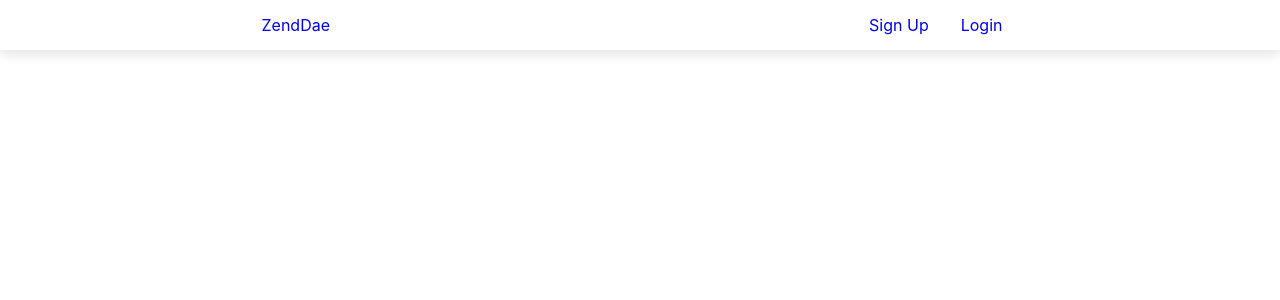
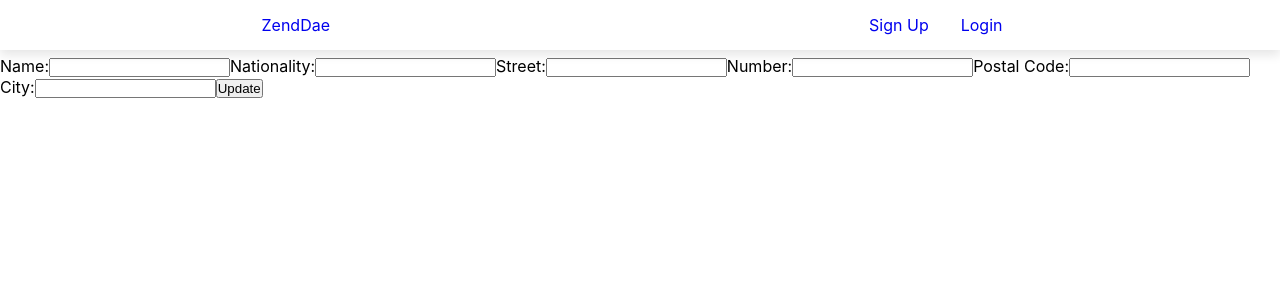
Before and after one commit to church-project-one/unsere-raum-client, a React (Create React App) app: page /edit-profile/1 in a window 1280 px wide. Shown: the top 300 px of the page. Built offline with nearby package versions, Linux system fonts and the light colour scheme; no server answers.

Commit message:
added functionality to manage account

```diff
--- a/src/App.css
+++ b/src/App.css
@@ -345,6 +345,15 @@ table tbody tr td {
   width: 150px;
 }
 
+/* Styling for edit profile user */
+
+#form-edit-profile {
+  margin-top: 3.5em;
+}
+
+
+/* Styling for acctivity and add partner */
+
 #update-activity-form {
   margin-top: 5em;
 }
--- a/src/App.js
+++ b/src/App.js
@@ -10,6 +10,7 @@ import MyHomePage from './pages/MyHomePage';
 import ProfilePage from './pages/ProfilePage';
 import HomePage from './pages/HomePage';
 import MyLivingRoom from './pages/MyLivingRoom';
+import EditProfileCard from './components/EditProfileCard';
 
 function App() {
   return (
@@ -25,6 +26,7 @@ function App() {
         <Route path="/activities/:activityId" element={<EditActivityCard />} />
         <Route path="/myhome" element={<MyHomePage/>}/>
         <Route path="/profile/:profileId" element={<ProfilePage/>}/>
+        <Route path="/edit-profile/:profileId" element={<EditProfileCard/>} />
         <Route path="/living-room" element={<MyLivingRoom />} />
       </Routes>
 
--- a/src/components/EditActivityCard.js
+++ b/src/components/EditActivityCard.js
@@ -16,7 +16,6 @@ function EditActivityCard() {
   const fetchOneActivity = () => {
     axios.get(`${API_URL}/api/activities/${activityId}`, {headers: {Authorization: `Bearer ${storedToken}`}})
       .then((response) => {
-        console.log(response.data)
         setDate(response.data)
         setActivity(response.data.activity);
       })
--- /dev/null
+++ b/src/components/EditProfileCard.js
@@ -0,0 +1,112 @@
+import axios from "axios";
+import { useEffect, useState } from "react";
+import { useNavigate, useParams } from "react-router-dom";
+
+function EditProfileCard() {
+  const API_URL = "http://localhost:5005";
+  const storedToken = localStorage.getItem("authToken");
+  const {profileId} = useParams();
+  const [name, setName] = useState("");
+  const [nationality, setNationality] = useState("");
+  const [street, setStreet] = useState("");
+  const [number, setNumber] = useState("");
+  const [postalCode, setPostalCode] = useState("");
+  const [city, setCity] = useState("");
+
+  const navigate = useNavigate();
+
+  useEffect(() => {
+    const fetchProfileData = () => {
+      axios.get(`${API_URL}/api/users/${profileId}`, {headers: {Authorization: `Bearer ${storedToken}`}})
+        .then(response => {
+          setName(response.data.name);
+          setNationality(response.data.nationality);
+          setStreet(response.data.street);
+          setNumber(response.data.number);
+          setPostalCode(response.data.postalCode);
+          setCity(response.data.city);
+        })
+        .catch(e => console.log("error to fetch the profile data", e));
+    };
+
+    fetchProfileData();
+  }, []);
+
+  const updateProfileUserHandle = (e) => {
+    e.preventDefault();
+
+    const profileBody = {
+      name,
+      nationality,
+      street,
+      number,
+      postalCode,
+      city
+    }
+
+    console.log(profileBody)
+
+    axios.put(`${API_URL}/api/users/${profileId}`, profileBody, {headers: {Authorization: `Bearer ${storedToken}`}})
+      .then( response => {
+        alert("you have succeeded updating the your profile")
+        navigate(-1);
+      })
+      .catch(e => console.log("error updating the profile"))
+  };
+
+  return(
+    <form onSubmit={updateProfileUserHandle} id="form-edit-profile" >
+      <label>Name:</label>
+      <input
+        type="text"
+        name="name"
+        value={name}
+        onChange={e => setName(e.target.value)}
+      />
+
+      <label>Nationality:</label>
+      <input
+        type="text"
+        name="nationality"
+        value={nationality}
+        onChange={e => setNationality(e.target.value)}
+      />
+
+      <label>Street:</label>
+      <input
+        type="text"
+        name="street"
+        value={street}
+        onChange={e => setStreet(e.target.value)}
+      />
+
+      <label>Number:</label>
+      <input
+        type="number"
+        name="number"
+        value={number}
+        onChange={e => setNumber(e.target.value)}
+      />
+
+      <label>Postal Code:</label>
+      <input
+        type="number"
+        name="postalCode"
+        value={postalCode}
+        onChange={e => setPostalCode(e.target.value)}
+      />
+
+      <label>City:</label>
+      <input
+        type="text"
+        name="city"
+        value={city}
+        onChange={e => setCity(e.target.value)}
+      />
+
+      <button type="submit">Update</button>
+    </form>
+  )
+};
+
+export default EditProfileCard;
--- a/src/components/EditRoomCard.js
+++ b/src/components/EditRoomCard.js
@@ -1,12 +1,11 @@
 import axios from "axios";
 import { useEffect, useState } from "react";
-import { useNavigate, useParams } from "react-router-dom";
+import { useParams } from "react-router-dom";
 
 function EditRoomCard() {
   const API_URL = "http://localhost:5005";
   const storedToken = localStorage.getItem("authToken");
   const {roomId} = useParams();
-  const navigate = useNavigate()
 
   const[title, setUpdateTitle] = useState("");
 
--- a/src/pages/ProfilePage.js
+++ b/src/pages/ProfilePage.js
@@ -1,6 +1,6 @@
 import axios from "axios";
 import { useEffect, useState } from "react";
-import { useParams } from "react-router-dom";
+import { Link, useParams } from "react-router-dom";
 
 function ProfilePage() {
   const API_URL = "http://localhost:5005";
@@ -60,6 +60,8 @@ function ProfilePage() {
           </tr>
         </tbody>
       </table>
+      <Link to={`/edit-profile/${profileId}`}>Manage Account</Link>
+
     </div>
   );
 };
```
